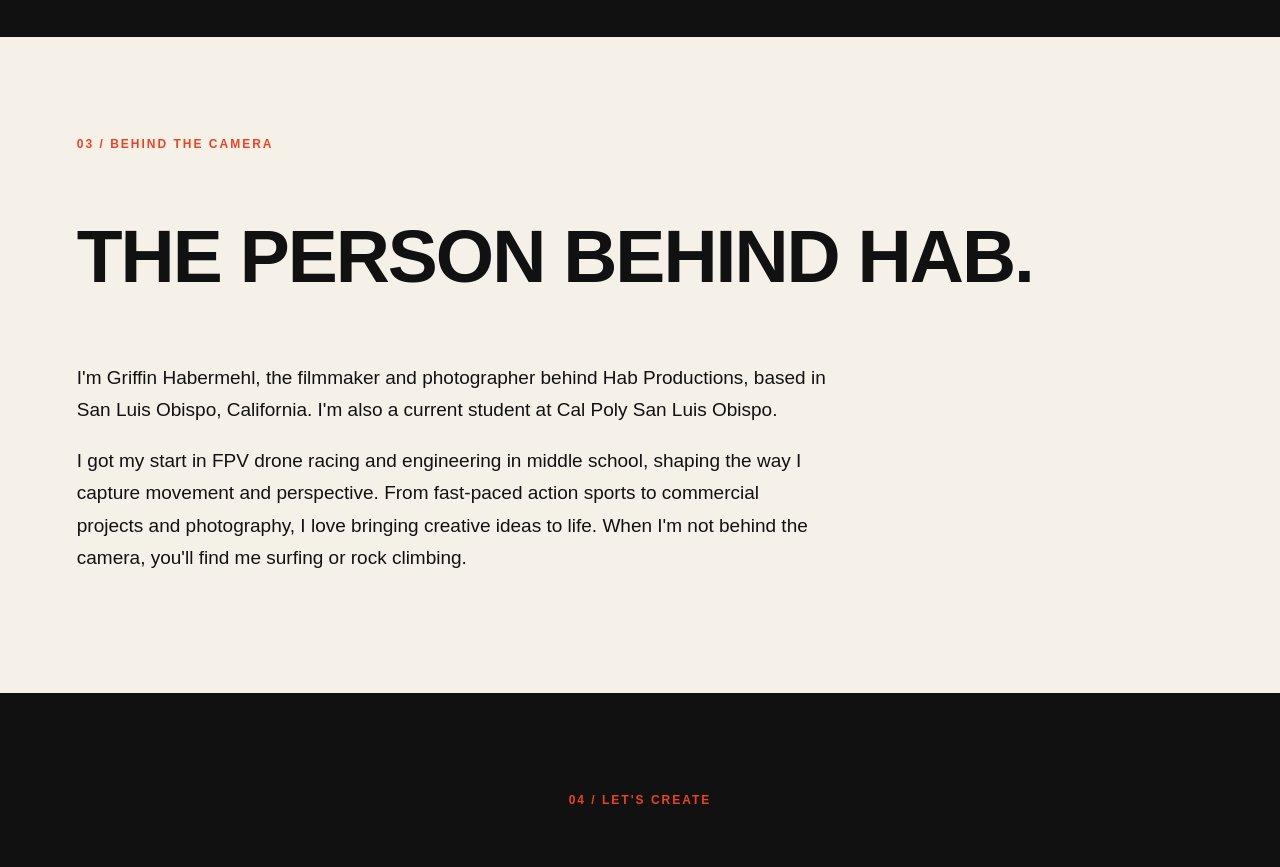
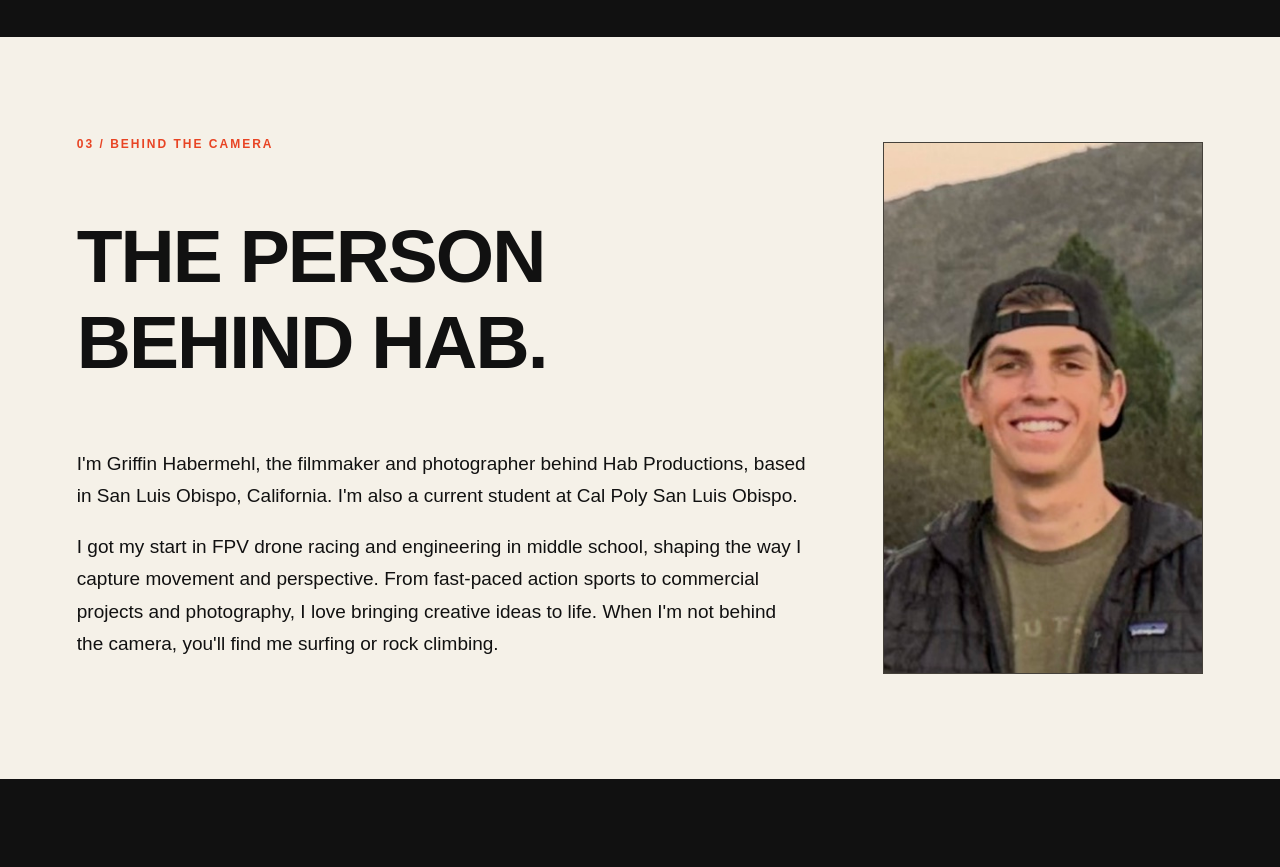
Before and after one commit to griffinhabermehl-bit/Hab-Productions, a plain HTML site: page index.html in a window 1280 px wide. Shown: the part 2480-3347 px from the top of the page. Drawn offline with Linux system fonts and the light colour scheme.

Commit message:
Add Griffin headshot to About section

```diff
--- a/index.html
+++ b/index.html
@@ -137,6 +137,20 @@
       color: var(--black);
     }
 
+    .about-layout {
+      display: grid;
+      grid-template-columns: minmax(0, 1fr) minmax(220px, 320px);
+      align-items: center;
+      gap: clamp(32px, 6vw, 80px);
+    }
+
+    .about-portrait {
+      display: block;
+      width: 100%;
+      height: auto;
+      border: 1px solid var(--gray);
+    }
+
     .about p {
       max-width: 750px;
       font-size: 19px;
@@ -215,6 +229,8 @@
       section { padding: 65px 6%; }
       h1 { letter-spacing: -2px; }
       .grid { grid-template-columns: 1fr; }
+      .about-layout { grid-template-columns: 1fr; }
+      .about-portrait { max-width: 320px; }
       .form-row { grid-template-columns: 1fr; gap: 0; }
       .inquiry-form { padding: 22px; }
     }
@@ -313,6 +329,8 @@
     </section>
 
     <section class="about" id="about">
+      <div class="about-layout">
+        <div class="about-copy">
           <div class="eyebrow">03 / Behind the Camera</div>
           <h2>The Person Behind Hab.</h2>
 
@@ -330,6 +348,11 @@
             When I'm not behind the camera, you'll find me surfing
             or rock climbing.
           </p>
+        </div>
+        <img class="about-portrait" src="assets/griffin-habermehl.jpeg"
+             alt="Griffin Habermehl outdoors in front of the mountains"
+             width="359" height="598" loading="lazy" decoding="async">
+      </div>
     </section>
 
     <section class="contact" id="contact">
```
Also changed, not shown: assets/griffin-habermehl.jpeg (added). Lines whose indentation alone changed are shown as unchanged.
